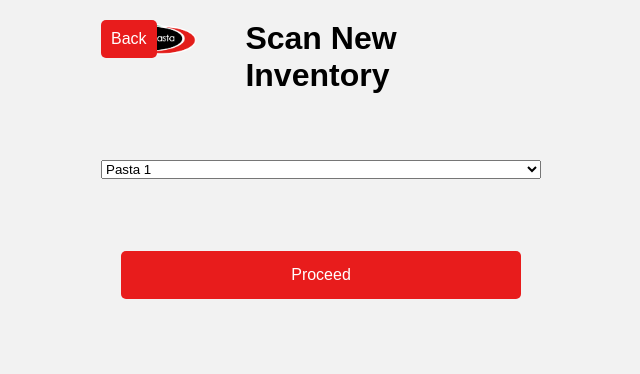
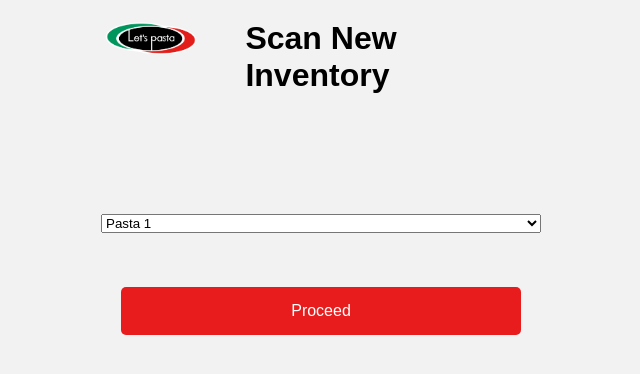
Before and after one commit to TieDewa/Website, a plain HTML site: page productinformation.html in a window 1280 px wide. Shown: the whole page, without its empty margins (319-959 px from the left). Drawn offline with Linux system fonts and the light colour scheme.

Commit message:
Update productinformation.html

```diff
--- a/productinformation.html
+++ b/productinformation.html
@@ -90,8 +90,8 @@
   <br> <br>
 
   <h1>Scan New <br> Inventory</h1>
-   <a href="dashboard.html" id="back-button">Back</a><br>
-  <br> <br>
+
+  <br> <br> <br><br><br><br>
   <select id="pasta-selection">
     <option value="pasta1">Pasta 1</option>
     <option value="pasta2">Pasta 2</option>
@@ -99,7 +99,7 @@
     <option value="pasta4">Pasta 4</option>
     <option value="pasta5">Pasta 5</option>
   </select>
-  <br> <br><br><br><br>
+  <br> <br><br><br>
   <div class="button-container">
     <a href="#" class="button" id="submit-button">Proceed</a>
   </div>
```
